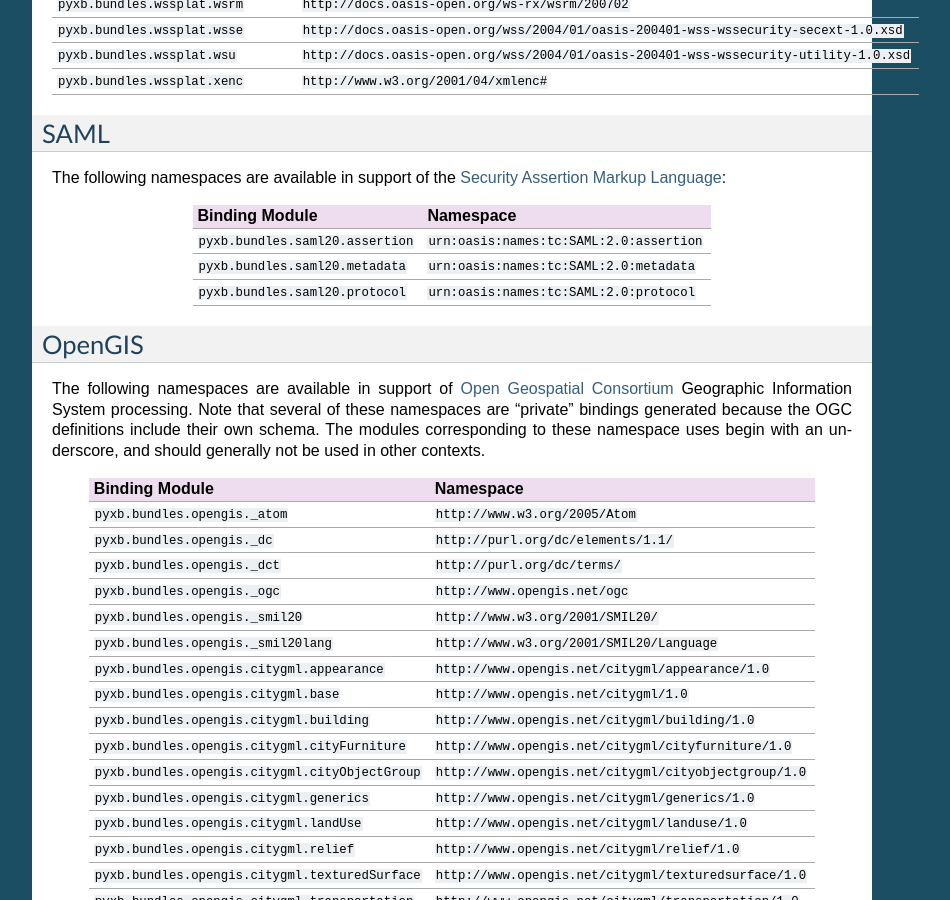
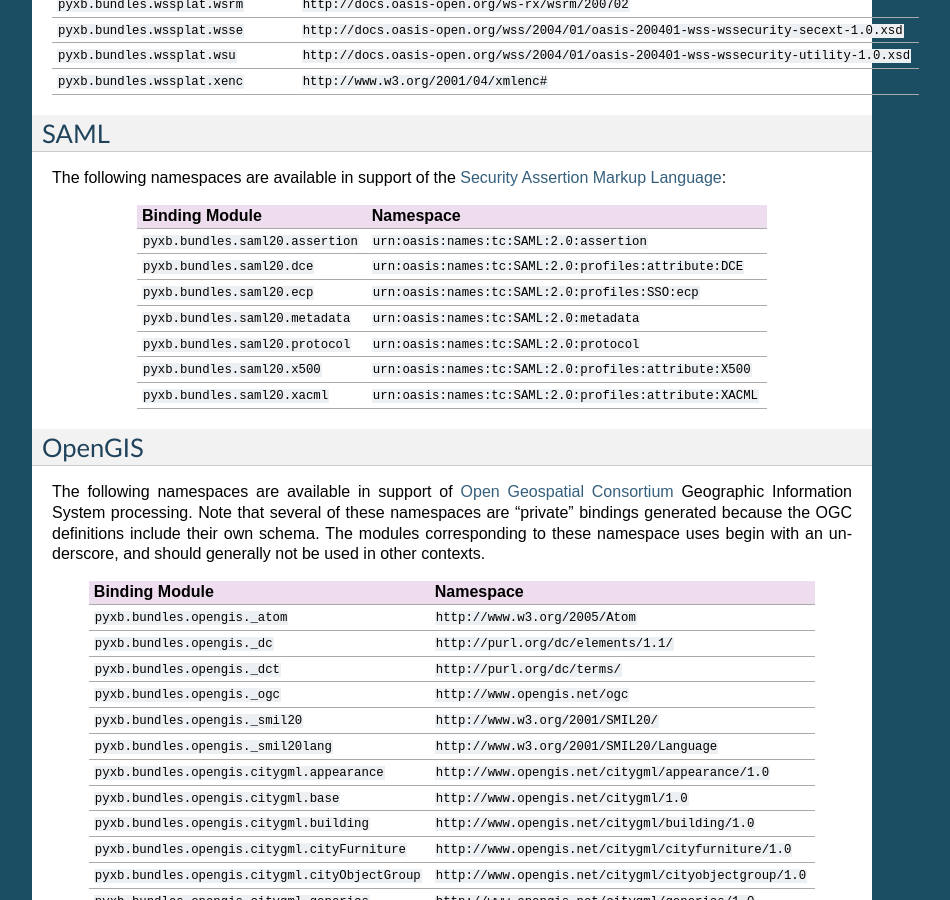
Before and after one commit to pabigot/pyxb, a Sphinx documentation site: the page built from doc/bundles.txt, in a window 1280 px wide and 900 px high, scrolled down 833 px. Shown: the whole window, without its empty margins (198-1148 px from the left). Built offline with Sphinx 7.4.7, drawn with Linux system fonts in a browser that asks for light colours.

Commit message:
Add a few more SAML schemas
The ones in urn:oasis:names:tc:SAML:2.0:ac:classes start to involve
xs:redefine which PyXB doesn't currently support.

```diff
--- a/doc/bundles.txt
+++ b/doc/bundles.txt
@@ -76,8 +76,12 @@ Markup Language <http://saml.xml.org/about-saml>`_:
 Binding Module                          Namespace
 =====================================   ==========================================================
 ``pyxb.bundles.saml20.assertion``       ``urn:oasis:names:tc:SAML:2.0:assertion``
+``pyxb.bundles.saml20.dce``             ``urn:oasis:names:tc:SAML:2.0:profiles:attribute:DCE``
+``pyxb.bundles.saml20.ecp``             ``urn:oasis:names:tc:SAML:2.0:profiles:SSO:ecp``
 ``pyxb.bundles.saml20.metadata``        ``urn:oasis:names:tc:SAML:2.0:metadata``
 ``pyxb.bundles.saml20.protocol``        ``urn:oasis:names:tc:SAML:2.0:protocol``
+``pyxb.bundles.saml20.x500``            ``urn:oasis:names:tc:SAML:2.0:profiles:attribute:X500``
+``pyxb.bundles.saml20.xacml``           ``urn:oasis:names:tc:SAML:2.0:profiles:attribute:XACML``
 =====================================   ==========================================================
 
 .. _bundle_opengis:
```
Also changed, not shown: 1 other file.
